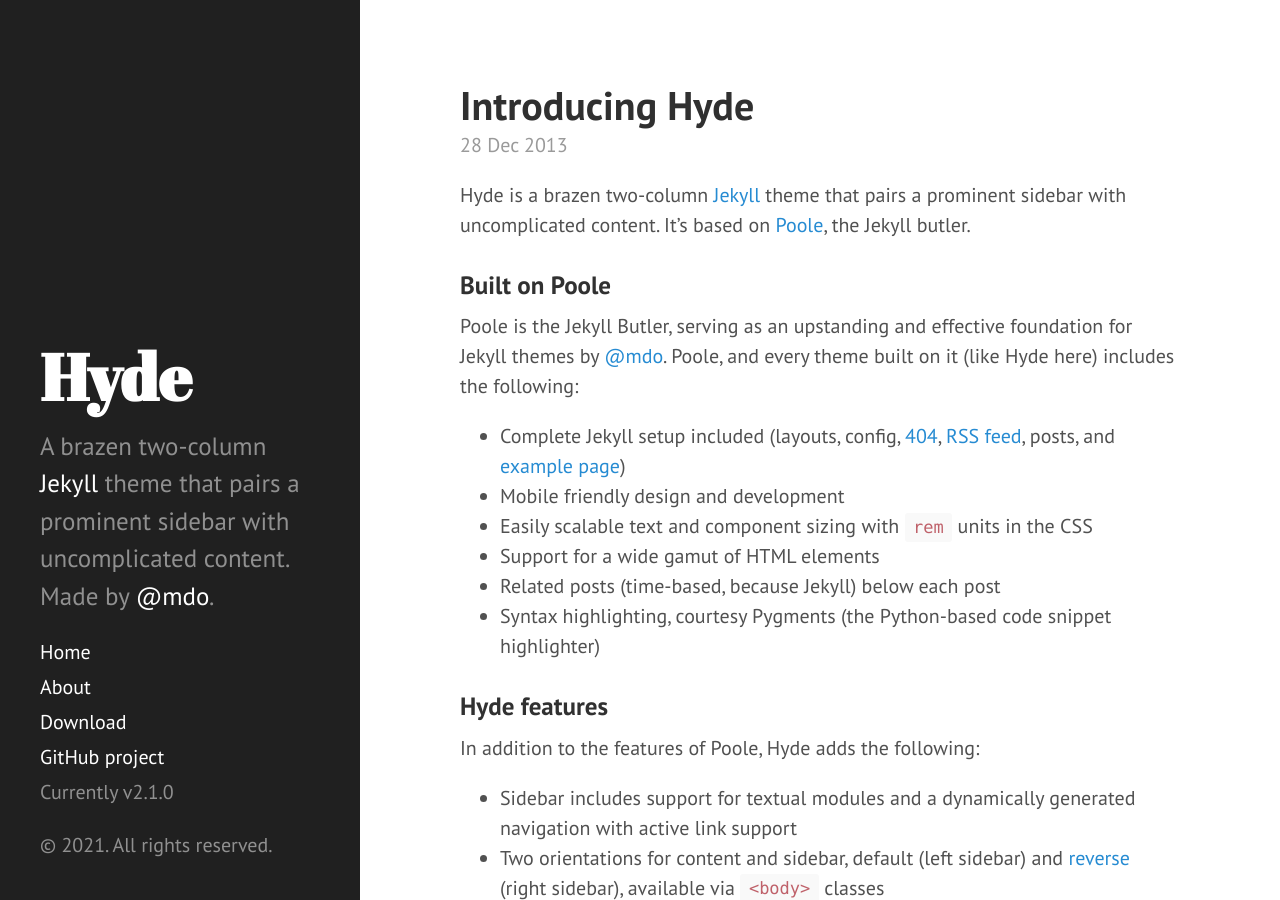
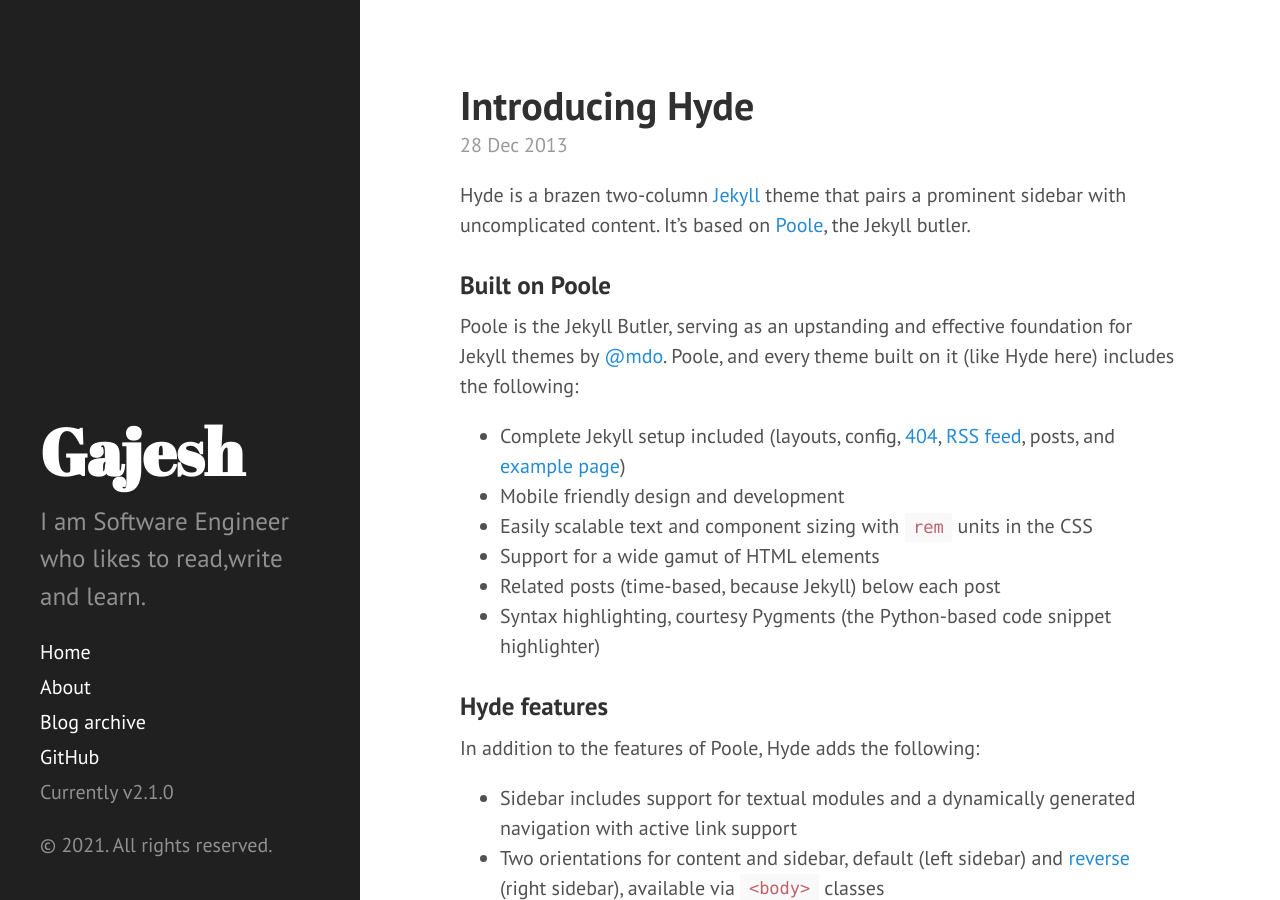
Before and after one commit to gajeshbhat/gajeshbhat.github.io, a Jekyll site: the page built from index.html, in a window 1280 px wide and 900 px high. Built offline with Jekyll 4.4.1, drawn with Linux system fonts in a browser that asks for light colours; Markdown is read by kramdown in place of the engine named in the settings; the list of posts is cut into pages by our own code.

Commit message:
Removed incomptabile plugins and settings from config.yml

```diff
--- a/_config.yml
+++ b/_config.yml
@@ -1,21 +1,20 @@
 # Dependencies
-markdown:         redcarpet
-highlighter:      pygments
+markdown:         kramdown
+highlighter:      Rouge
 
 # Permalinks
 permalink:        pretty
-relative_permalinks: true
 
 # Setup
-title:            Hyde
-tagline:          'A Jekyll theme'
-description:      'A brazen two-column <a href="http://jekyllrb.com" target="_blank">Jekyll</a> theme that pairs a prominent sidebar with uncomplicated content. Made by <a href="https://twitter.com/mdo" target="_blank">@mdo</a>.'
-url:              http://hyde.getpoole.com
-baseurl:          /
+title:            Gajesh
+tagline:          "Software Engineer"
+description:      "I am Software Engineer who likes to read,write and learn."
+url:              ""
+baseurl:          "/"
 
 author:
-  name:           'Mark Otto'
-  url:            https://twitter.com/mdo
+  name:           'Gajesh Bhat'
+  url:            https://twitter.com/gajeshbht
 
 paginate:         5
 
@@ -23,4 +22,12 @@ paginate:         5
 version:          2.1.0
 
 github:
-  repo:           https://github.com/poole/hyde
+  repo:           https://github.com/gajeshbhat
+
+blog:
+  blogroll:       "archive.html"
+
+plugins:
+  - jekyll-paginate
+  - jekyll-gist
+  - redcarpet
--- a/_includes/head.html
+++ b/_includes/head.html
@@ -22,7 +22,7 @@
 
   <!-- Icons -->
   <link rel="apple-touch-icon-precomposed" sizes="144x144" href="{{ site.baseurl }}public/apple-touch-icon-144-precomposed.png">
-                                 <link rel="shortcut icon" href="{{ site.baseurl }}public/favicon.ico">
+  <link rel="shortcut icon" href="{{ site.baseurl }}public/favicon.ico">
 
   <!-- RSS -->
   <link rel="alternate" type="application/rss+xml" title="RSS" href="/atom.xml">
--- a/_includes/sidebar.html
+++ b/_includes/sidebar.html
@@ -26,8 +26,8 @@
         {% endif %}
       {% endfor %}
 
-      <a class="sidebar-nav-item" href="{{ site.github.repo }}/archive/v{{ site.version }}.zip">Download</a>
-      <a class="sidebar-nav-item" href="{{ site.github.repo }}">GitHub project</a>
+      <a class="sidebar-nav-item" href="{{ site.blog.blogroll }}">Blog archive</a>
+      <a class="sidebar-nav-item" href="{{ site.github.repo }}">GitHub</a>
       <span class="sidebar-nav-item">Currently v{{ site.version }}</span>
     </nav>
 
```
